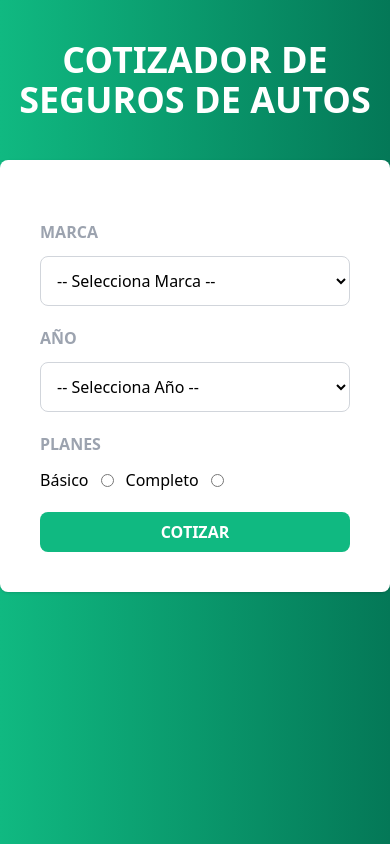
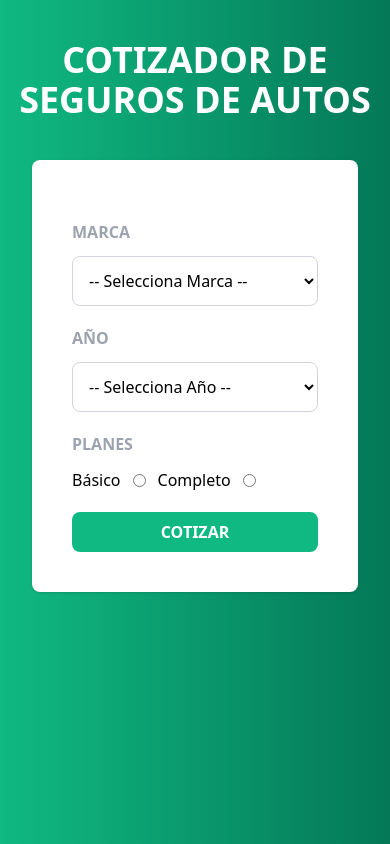
Before and after one commit to Jair-vet/Cotizador-Autos-React, a React (Vite) app: page / in a window 390 px wide. Built offline with nearby package versions, Linux system fonts and the light colour scheme.

Commit message:
Agregamos margen al Fomulario

```diff
--- a/src/components/AppSeguro.jsx
+++ b/src/components/AppSeguro.jsx
@@ -13,7 +13,7 @@ export const AppSeguro = () => {
             <h1 className="text-white text-center text-4xl font-black uppercase">Cotizador de Seguros de Autos</h1>
         </header>
 
-        <main className="bg-white md:w-2/3 lg:w-2/4 mx-auto shadow rounded-lg p-10">
+        <main className="bg-white md:w-2/3 lg:w-2/4 md:mx-auto mx-8 shadow rounded-lg p-10">
             <Formulario />
 
             { cargando ?  <Spinner /> : <Resultado /> }
```
